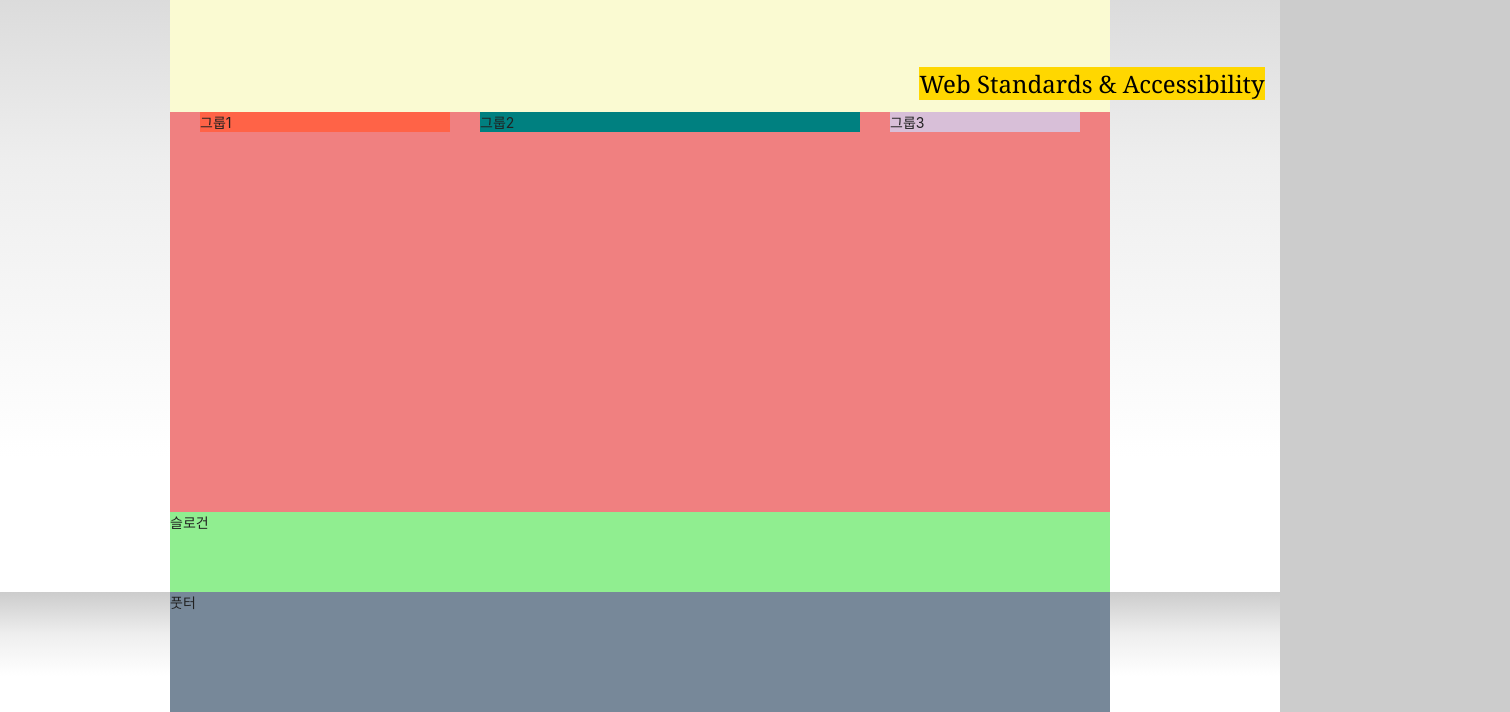
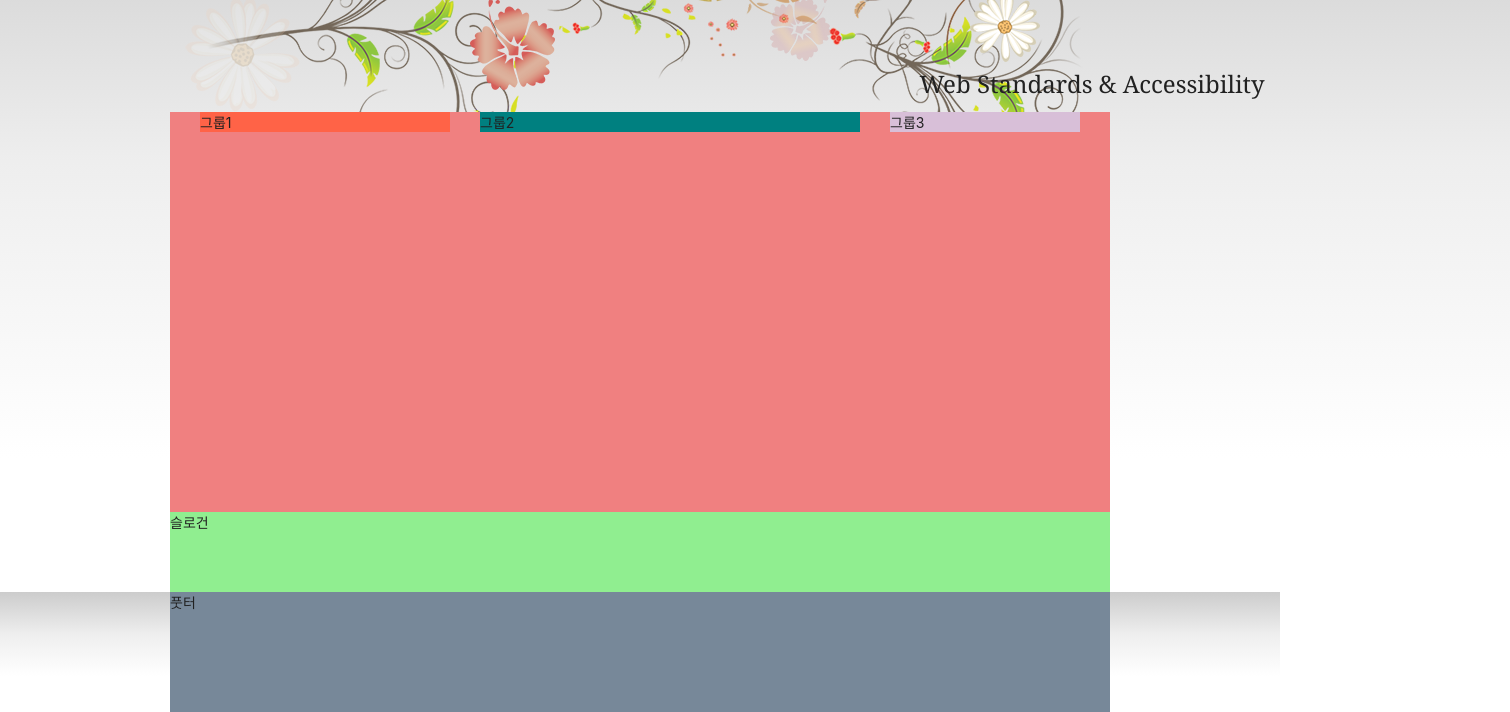
Before and after one commit to Stilllee/HTML5, a website: page practice.html in a window 1280 px wide. Shown: the part 135-847 px from the top of the page, 1510 px wide, since content can reach past the window. Drawn offline with Linux system fonts and the light colour scheme; a web font is replaced by a local one.

Commit message:
12/8 css파트 복습완료

```diff
--- a/styles/practice.css
+++ b/styles/practice.css
@@ -32,10 +32,15 @@ a {
 
 body {
   /* em, rem 단위를 사용해보기 */
+  color: #212121;
   font-size: 1.4rem;
-  color: #212121;
-  background: #ccc linear-gradient(to bottom, #ccc 0%, #eee 35%, #fff 70%, #fff 100%);
-  font-family: "Pretendard Variable", Pretendard, -apple-system, BlinkMacSystemFont, system-ui, Roboto, "Helvetica Neue", "Segoe UI", "Apple SD Gothic Neo", "Noto Sans KR", "Malgun Gothic", "Apple Color Emoji", "Segoe UI Emoji", "Segoe UI Symbol", sans-serif;
+  font-family: "Pretendard Variable", Pretendard, -apple-system,
+    BlinkMacSystemFont, system-ui, Roboto, "Helvetica Neue", "Segoe UI",
+    "Apple SD Gothic Neo", "Noto Sans KR", "Malgun Gothic", "Apple Color Emoji",
+    "Segoe UI Emoji", "Segoe UI Symbol", sans-serif;
+  background: url("./images/bg_flower.png") no-repeat 50% 0,
+    #ccc linear-gradient(to bottom, #ccc 0%, #eee 35%, #fff 70%, #fff 100%)
+      repeat 0 0;
 }
 
 /* 레이아웃 */
@@ -81,6 +86,9 @@ body {
   text-transform: uppercase;
 }
 /* 마지막 li요소에 포함된 a요소를 선택하여 오른쪽 padding값을 0으로 재정의 하는 방법 */
+.member li:last-child a {
+  padding-right: 0;
+}
 
 .divider {
   margin-right: 4px;
@@ -104,7 +112,6 @@ body {
 }
 
 .menu-item {
-  position: relative;
   float: left;
   border-left: 2px solid #fff;
 }
@@ -213,30 +220,58 @@ html에대해, 가상요소는 형제관계.
 @keyframes moveEffect {
   0% {
     font-size: 12px;
-    color: rgba(0, 0, 0, 0.2);
+    color: hsla(0, 0, 0, 0);
     transform: translate(0,0);
   }
   100% {
     font-size: 24px;
-    color: rgba(0, 0, 0, 1);
+    color: hsla(0, 0, 0, 1);
     transform: translate(400px,75px);
   }
 }
 
+@keyframes fadeEffect {
+  0% {
+    opacity: 1;
+  }
+  100% {
+    opacity: 0;
+  }
+}
+
 .visual {
-  background: lightgoldenrodyellow;
   height: 120px;
   position: relative;
 }
 
+.visual::before, .visual::after {
+  content: "";
+  position: absolute;
+  width: 100%;
+  height: 100%;
+  top: 0;
+  left: 0;
+  animation: fadeEffect 2000ms infinite alternate;
+}
+
+.visual::before {
+  background: url("./images/ani_flower_01.png") no-repeat 0 -10px,
+  url("./images/ani_flower_02.png") no-repeat 600px 0
+}
+
+.visual::after {
+  background: url("./images/ani_flower_03.png") no-repeat 300px 0,
+  url("./images/ani_flower_04.png") no-repeat 800px 0;
+  animation-delay: 1000ms;
+}
+
 .visual-text {
   font-family: Georgia, 'Times New Roman', Times, serif;
-  background-color: gold;
-  animation-name: moveEffect;
-  animation-duration: 2000ms;
-  animation-fill-mode: forwards;
-  display: inline-block;
+  animation: moveEffect 1000ms ease-in-out forwards;
+  position: relative;
+  z-index: 1;
 }
+
 
 /* 메인 */
 .main {
```
